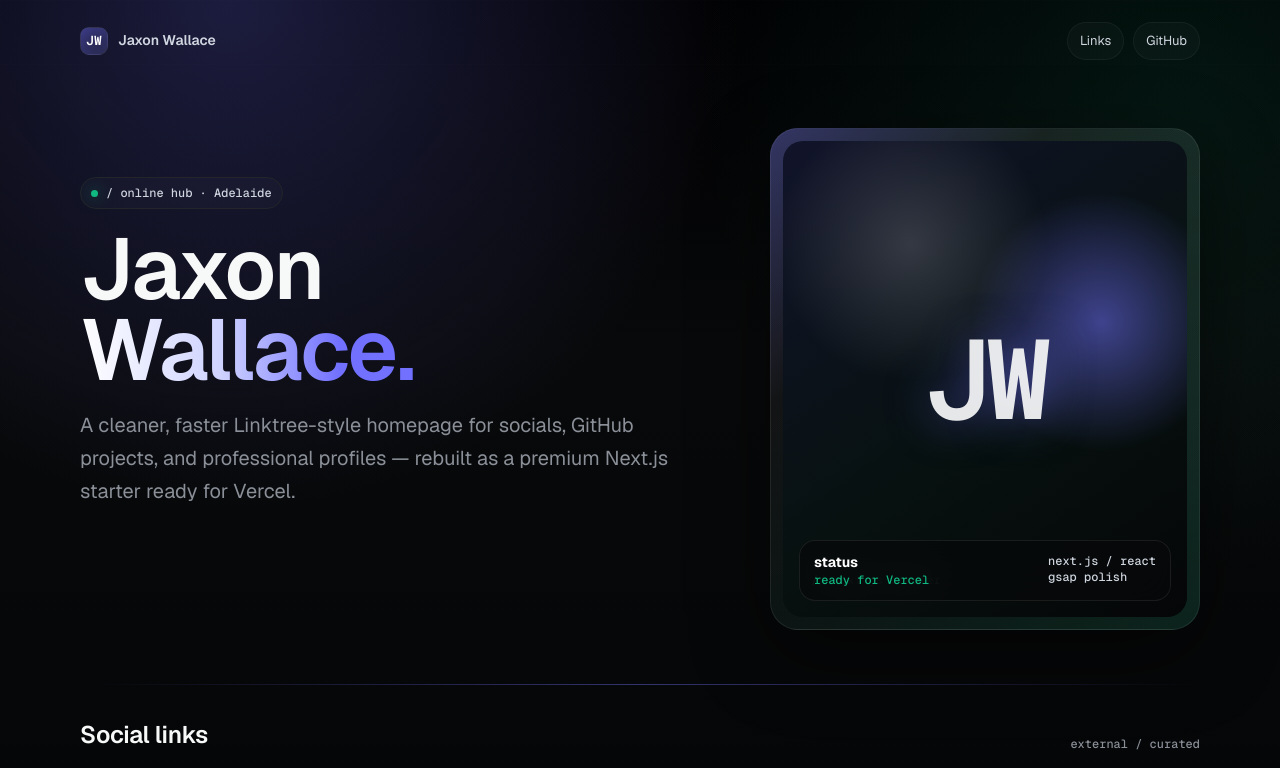
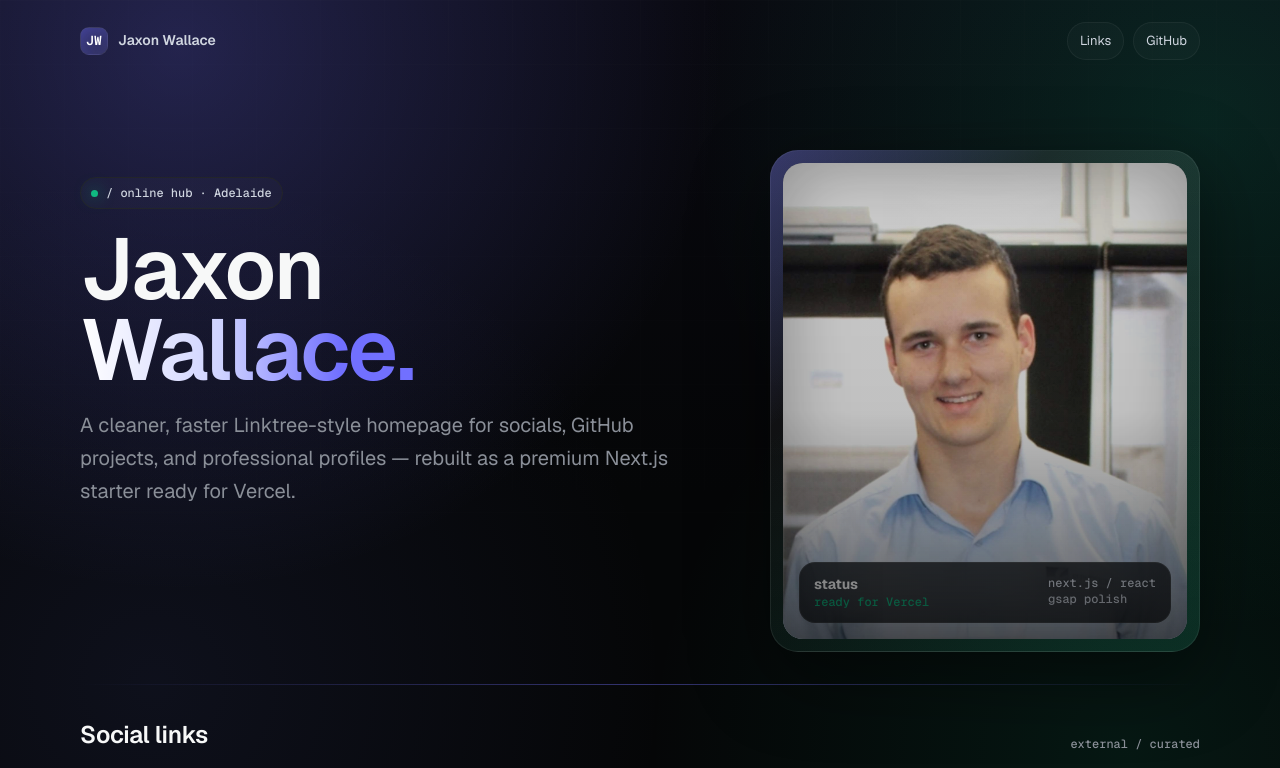
Before and after one commit to wallajl/jaxonwallace-next, a Next.js app: page / in a window 1280 px wide. Shown: the top 768 px of the page. Built offline with nearby package versions, Linux system fonts and the light colour scheme.

Commit message:
feat: add portrait and scroll polish

```diff
--- a/src/app/globals.css
+++ b/src/app/globals.css
@@ -27,25 +27,51 @@
 
 html {
   scroll-behavior: smooth;
+  background: #050607;
 }
 
 body {
   margin: 0;
   min-height: 100vh;
   overflow-x: hidden;
-  background:
-    radial-gradient(circle at 18% 0%, rgba(113, 112, 255, 0.24), transparent 32rem),
-    radial-gradient(circle at 92% 12%, rgba(16, 185, 129, 0.1), transparent 30rem),
-    linear-gradient(180deg, #010102 0%, #08090a 44%, #050607 100%);
+  background: #050607;
   color: var(--text);
   font-family: var(--font-geist-sans), system-ui, -apple-system, "Segoe UI", sans-serif;
   font-feature-settings: "cv01", "ss03";
 }
 
-body::before {
+body::selection {
+  background: rgba(113, 112, 255, 0.38);
+  color: #fff;
+}
+
+.site-shell {
+  min-height: 100svh;
+  position: relative;
+  overflow-x: clip;
+  background: #050607;
+  isolation: isolate;
+}
+
+.site-shell::before {
   content: "";
-  position: fixed;
+  position: absolute;
   inset: 0;
+  z-index: 0;
+  pointer-events: none;
+  background:
+    radial-gradient(circle at 14% 4%, rgba(113, 112, 255, 0.26), transparent 34rem),
+    radial-gradient(circle at 94% 10%, rgba(16, 185, 129, 0.16), transparent 32rem),
+    radial-gradient(circle at 88% 64%, rgba(16, 185, 129, 0.1), transparent 30rem),
+    radial-gradient(circle at 12% 58%, rgba(94, 106, 210, 0.1), transparent 32rem),
+    linear-gradient(180deg, #090910 0%, #050607 42%, #050607 100%);
+}
+
+.site-shell::after {
+  content: "";
+  position: absolute;
+  inset: 0;
+  z-index: 0;
   pointer-events: none;
   opacity: 0.27;
   background-image:
@@ -60,14 +86,12 @@ a {
   text-decoration: none;
 }
 
-.site-shell {
-  min-height: 100vh;
-}
 
 .wrap {
   width: min(1120px, calc(100% - 34px));
   margin: 0 auto;
   position: relative;
+  z-index: 1;
 }
 
 .nav {
@@ -251,31 +275,29 @@ h1 {
     radial-gradient(circle at 72% 38%, rgba(113, 112, 255, 0.52), transparent 24%),
     linear-gradient(145deg, #11142a, #07110f 58%, #050607);
   background-size: 140% 140%, 130% 130%, 100% 100%;
-  display: grid;
-  place-items: center;
   overflow: hidden;
   position: relative;
 }
 
 .portrait::before {
-  content: "JW";
-  font-family: var(--font-geist-mono), ui-monospace, monospace;
-  font-size: clamp(56px, 10vw, 112px);
-  font-weight: 600;
-  letter-spacing: -8px;
-  color: rgba(247, 248, 248, 0.92);
-  text-shadow: 0 0 44px rgba(113, 112, 255, 0.5);
+  content: "";
+  position: absolute;
+  inset: 0;
+  z-index: 1;
+  pointer-events: none;
+  background:
+    radial-gradient(circle at 50% 18%, rgba(255, 255, 255, 0.08), transparent 22%),
+    linear-gradient(180deg, rgba(5, 6, 7, 0.02) 0%, rgba(5, 6, 7, 0.08) 52%, rgba(5, 6, 7, 0.58) 100%);
+  box-shadow: inset 0 0 70px rgba(5, 6, 7, 0.35);
 }
 
-.portrait::after {
-  content: "// next.js starter";
-  position: absolute;
-  bottom: 28px;
-  left: 28px;
-  color: #8a8f98;
-  font-family: var(--font-geist-mono), ui-monospace, monospace;
-  font-size: 12px;
+.portrait-image {
+  object-fit: cover;
+  object-position: 50% 35%;
+  filter: saturate(0.92) contrast(1.05) brightness(0.82);
+  transform: scale(1.02);
 }
+
 
 .status {
   position: absolute;
--- a/src/components/hero.tsx
+++ b/src/components/hero.tsx
@@ -1,3 +1,5 @@
+import Image from "next/image";
+
 export function Hero() {
   return (
     <section className="hero" aria-label="Intro">
@@ -24,8 +26,17 @@ export function Hero() {
           </a>
         </div>
       </div>
-      <aside className="portrait-card premium-panel" aria-label="Site status">
-        <div className="portrait" aria-label="Jaxon Wallace monogram" />
+      <aside className="portrait-card premium-panel" aria-label="Jaxon Wallace portrait and site status">
+        <div className="portrait" aria-label="Jaxon Wallace portrait">
+          <Image
+            className="portrait-image"
+            src="/jaxon-portrait.jpeg"
+            alt="Portrait of Jaxon Wallace"
+            fill
+            priority
+            sizes="(max-width: 860px) min(100vw - 42px, 430px), 430px"
+          />
+        </div>
         <div className="status">
           <span>
             <b>status</b>
--- a/src/components/link-hub.tsx
+++ b/src/components/link-hub.tsx
@@ -2,9 +2,12 @@
 
 import { useEffect, useRef } from "react";
 import gsap from "gsap";
+import { ScrollTrigger } from "gsap/ScrollTrigger";
 import { Hero } from "./hero";
 import { LinkSection } from "./link-section";
 import { SiteNav } from "./site-nav";
+
+gsap.registerPlugin(ScrollTrigger);
 
 export function LinkHub() {
   const rootRef = useRef<HTMLDivElement>(null);
@@ -16,6 +19,8 @@ export function LinkHub() {
     const reduceMotion = window.matchMedia("(prefers-reduced-motion: reduce)").matches;
     if (reduceMotion) return;
 
+    const cleanups: Array<() => void> = [];
+
     const ctx = gsap.context(() => {
       const timeline = gsap.timeline({ defaults: { ease: "power3.out" } });
 
@@ -25,9 +30,7 @@ export function LinkHub() {
         .from("h1", { y: 24, opacity: 0, filter: "blur(10px)", duration: 0.75 }, "-=0.18")
         .from(".lead", { y: 16, opacity: 0, duration: 0.55 }, "-=0.35")
         .from(".cta .btn", { y: 14, opacity: 0, stagger: 0.08, duration: 0.45 }, "-=0.25")
-        .from(".portrait-card", { y: 22, opacity: 0, rotateX: -4, duration: 0.8 }, "-=0.65")
-        .from(".section-head", { y: 18, opacity: 0, duration: 0.45 }, "-=0.2")
-        .from(".card", { y: 18, opacity: 0, stagger: 0.08, duration: 0.5 }, "-=0.2");
+        .from(".portrait-card", { y: 22, opacity: 0, rotateX: -4, duration: 0.8 }, "-=0.65");
 
       gsap.to(".portrait", {
         backgroundPosition: "55% 42%, 62% 48%, 0 0",
@@ -35,6 +38,67 @@ export function LinkHub() {
         repeat: -1,
         yoyo: true,
         ease: "sine.inOut",
+      });
+
+      gsap.from(".scan", {
+        scaleX: 0,
+        transformOrigin: "center",
+        duration: 0.9,
+        ease: "power3.out",
+        scrollTrigger: {
+          trigger: ".scan",
+          start: "top 88%",
+          once: true,
+        },
+      });
+
+      gsap.from(".section-head", {
+        y: 22,
+        opacity: 0,
+        duration: 0.55,
+        ease: "power3.out",
+        scrollTrigger: {
+          trigger: ".section",
+          start: "top 82%",
+          once: true,
+        },
+      });
+
+      gsap.from(".card", {
+        y: 28,
+        opacity: 0,
+        filter: "blur(8px)",
+        stagger: 0.1,
+        duration: 0.65,
+        ease: "power3.out",
+        scrollTrigger: {
+          trigger: ".links",
+          start: "top 82%",
+          once: true,
+        },
+      });
+
+      gsap.from(".footer", {
+        y: 16,
+        opacity: 0,
+        duration: 0.5,
+        ease: "power2.out",
+        scrollTrigger: {
+          trigger: ".footer",
+          start: "top 94%",
+          once: true,
+        },
+      });
+
+      gsap.to(".portrait-card", {
+        y: -18,
+        ease: "none",
+        scrollTrigger: {
+          trigger: ".hero",
+          start: "top top",
+          end: "bottom top",
+          scrub: 0.7,
+        },
       });
 
       root.querySelectorAll<HTMLElement>(".magnetic-card").forEach((card) => {
@@ -53,15 +117,29 @@ export function LinkHub() {
         };
 
         const onLeave = () => {
-          gsap.to(card, { x: 0, y: 0, rotateX: 0, rotateY: 0, duration: 0.45, ease: "elastic.out(1, 0.55)" });
+          gsap.to(card, {
+            x: 0,
+            y: 0,
+            rotateX: 0,
+            rotateY: 0,
+            duration: 0.45,
+            ease: "elastic.out(1, 0.55)",
+          });
         };
 
         card.addEventListener("mousemove", onMove);
         card.addEventListener("mouseleave", onLeave);
+        cleanups.push(() => {
+          card.removeEventListener("mousemove", onMove);
+          card.removeEventListener("mouseleave", onLeave);
+        });
       });
     }, root);
 
-    return () => ctx.revert();
+    return () => {
+      cleanups.forEach((cleanup) => cleanup());
+      ctx.revert();
+    };
   }, []);
 
   return (
```
Also changed, not shown: public/jaxon-portrait.jpeg (added).
